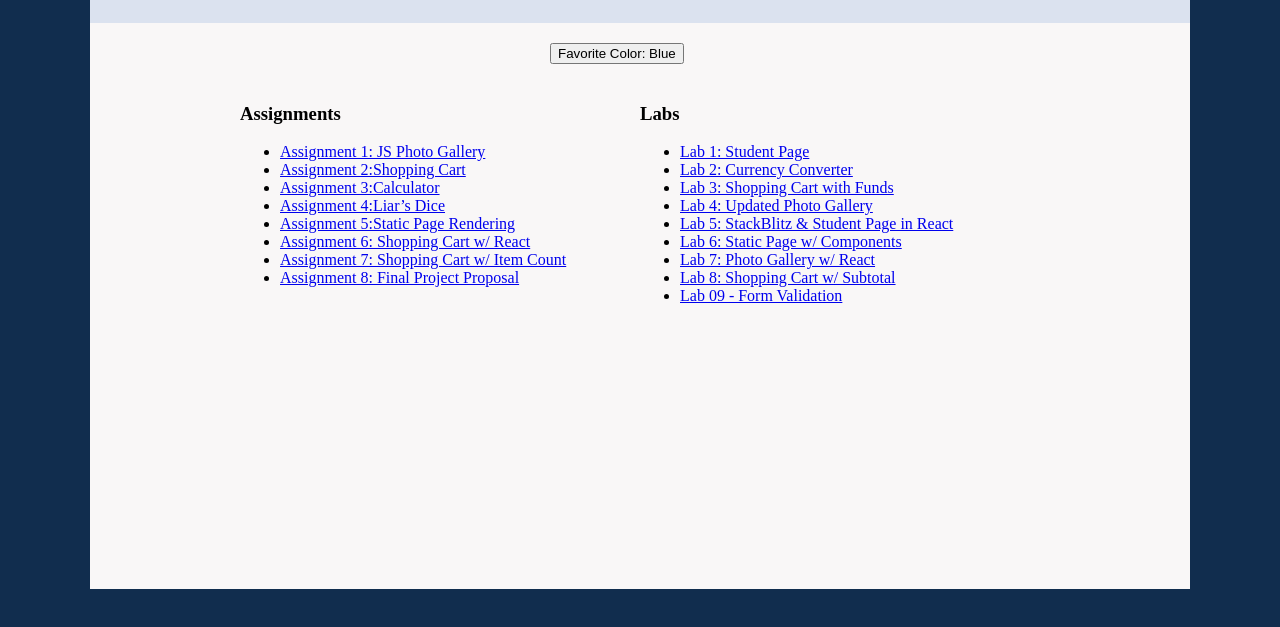
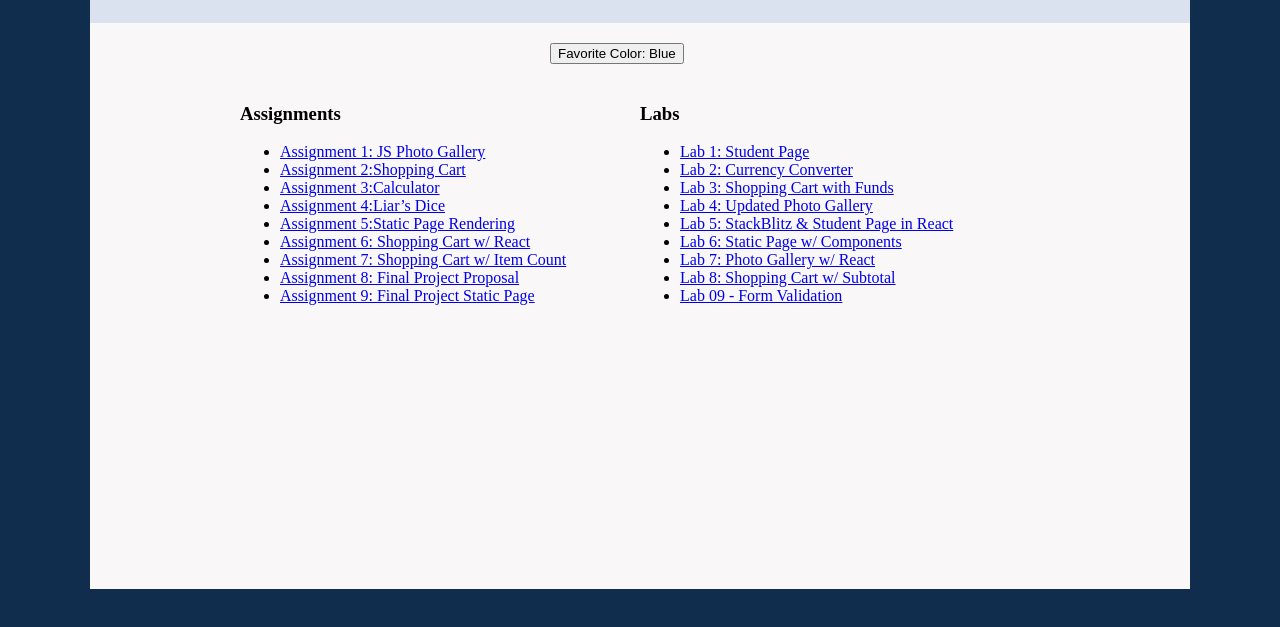
Before and after one commit to uscwebdev/itp301-submissions-Twyla123, a plain HTML site: page index.html in a window 1280 px wide. Shown: the part 119-746 px from the top of the page. Drawn offline with Linux system fonts and the light colour scheme.

Commit message:
upload assignment9

```diff
--- a/index.html
+++ b/index.html
@@ -99,6 +99,8 @@
 			<li><a href="https://stackblitz.com/edit/react-gfabxy">Assignment 6: Shopping Cart w/ React</a></li>
 			<li><a href="https://stackblitz.com/edit/react-2ng3cs">Assignment 7: Shopping Cart w/ Item Count</a></li>
 			<li><a href="assignment_08/index.html">Assignment 8: Final Project Proposal</a></li>
+			<li><a href="https://stackblitz.com/edit/react-rwxgs3">Assignment 9: Final Project Static Page</a></li>
+
 
 
 		</ul>
```
Also changed, not shown: 1 other file.
